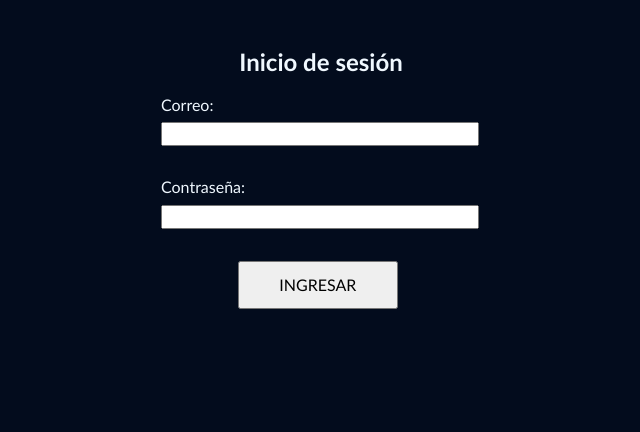
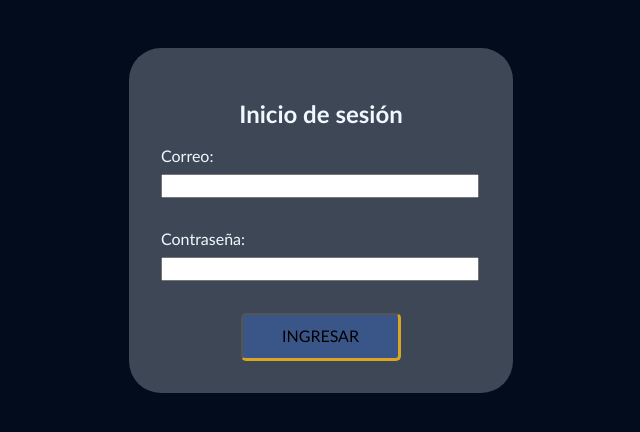
Before and after one commit to RoBg4377/proyecto1, a React (Vite) app: page /login in a window 1280 px wide. Shown: the top 432 px of the page, without its empty margins (319-959 px from the left). Built offline with nearby package versions, Linux system fonts and the light colour scheme.

Commit message:
Agrega modo de "cargar..." al boton de logeo. Agrega informe de error al logeo

```diff
--- a/src/Home.jsx
+++ b/src/Home.jsx
@@ -1,14 +1,21 @@
 import { Link } from "react-router-dom";
 import "./Home.css";
+import { UsuarioContext} from "./components/context/UsuarioProvider";
+import { useContext } from "react";
 
 const Home = () => {
+  const usuario = useContext(UsuarioContext)
+
   let botones;
 
   if (localStorage.getItem("loginToken")) {
     botones = (
+      <>
+      <h4 className="titulos">¡Hola! {usuario.nomUsuario}</h4>
       <Link to={"/criptos"} className="link2">
         <button className="button">ENTRAR AL LISTADO DE MONEDAS</button>
       </Link>
+      </>
     );
   } else {
     botones = (
--- a/src/log/Login.css
+++ b/src/log/Login.css
@@ -1,6 +1,9 @@
 .loginContainer{
     width: 20rem;
     margin: 3rem auto;
+    background-color: rgba(240, 248, 255, 0.248);
+    padding: 2rem;
+    border-radius: 2rem;
 
 }
 .field{
@@ -18,6 +21,8 @@
 }
 .submit{
     width: 20rem;
+    display: flex;
+    align-items: center;
 
 }
 .loginForm{
@@ -26,7 +31,26 @@
 .loginBoton{
     width: 10rem;
     height: 3rem;
-    margin-left: 4.8rem;
+    cursor: pointer;
+    background-color: #3a5689;
+    width: 10rem;
+    height: 3rem;
+    border-right: solid 3px goldenrod;
+    border-bottom: solid 3px goldenrod;
+    margin-left: auto;
     margin-right: auto;
-    cursor: pointer;
+    border-radius: 5px;
 }
+.errorContainer{
+    display: flex;
+    align-items: center;
+    width: 20rem;
+}
+.error{
+    margin-top: 2rem;
+    text-align: center;
+    width: 10rem;
+    height: 5rem;
+    color: tomato;
+    font-family:serif
+}
--- a/src/log/Login.jsx
+++ b/src/log/Login.jsx
@@ -3,23 +3,30 @@ import "./Login.css";
 import axios from "axios";
 import { useNavigate } from "react-router-dom";
 const Login = () => {
-  const navegar = useNavigate()
+  const navegar = useNavigate();
 
   const [usuario, setUsuario] = useState({
     email: "",
-    password: ""
+    password: "",
   });
-
+  const [cargar, setCargar] = useState(false);
+  const [error, setError] = useState();
 
   const submit = (e) => {
-    e.preventDefault()
+    setCargar(true);
+    e.preventDefault();
     axios
-    .post("https://reqres.in/api/login", usuario)
-    .then((dato) =>{
-      localStorage.setItem("loginToken", dato.data.token);
-      navegar("/")
-    })
-    .catch((e) => console.error(e))
+      .post("https://reqres.in/api/login", usuario)
+      .then((dato) => {
+        localStorage.setItem("loginToken", dato.data.token);
+        navegar("/");
+        setCargar(false);
+      })
+      .catch((e) => {
+        setCargar(false);
+        console.table(e.response.data.error);
+        setError(e.response.data.error);
+      });
   };
 
   return (
@@ -33,9 +40,7 @@ const Login = () => {
             type="email"
             name="email"
             className="loginInput"
-            onChange={(e) =>
-              setUsuario({ ...usuario, email: e.target.value })
-            }
+            onChange={(e) => setUsuario({ ...usuario, email: e.target.value })}
           />
         </div>
         <div className="field">
@@ -46,7 +51,7 @@ const Login = () => {
             name="password"
             className="loginInput"
             onChange={(e) =>
-              setUsuario({...usuario, password: e.target.value})
+              setUsuario({ ...usuario, password: e.target.value })
             }
           />
         </div>
@@ -54,11 +59,15 @@ const Login = () => {
           <input
             type="submit"
             name="submit"
-            value="INGRESAR"
+            value={cargar ? "CARGANDO..." : "INGRESAR"}
             className=" loginBoton"
           />
         </div>
       </form>
+      <div className="errorContainer">
+
+      {error && <span className="error">{error}</span>}
+      </div>
     </div>
   );
 };
```
